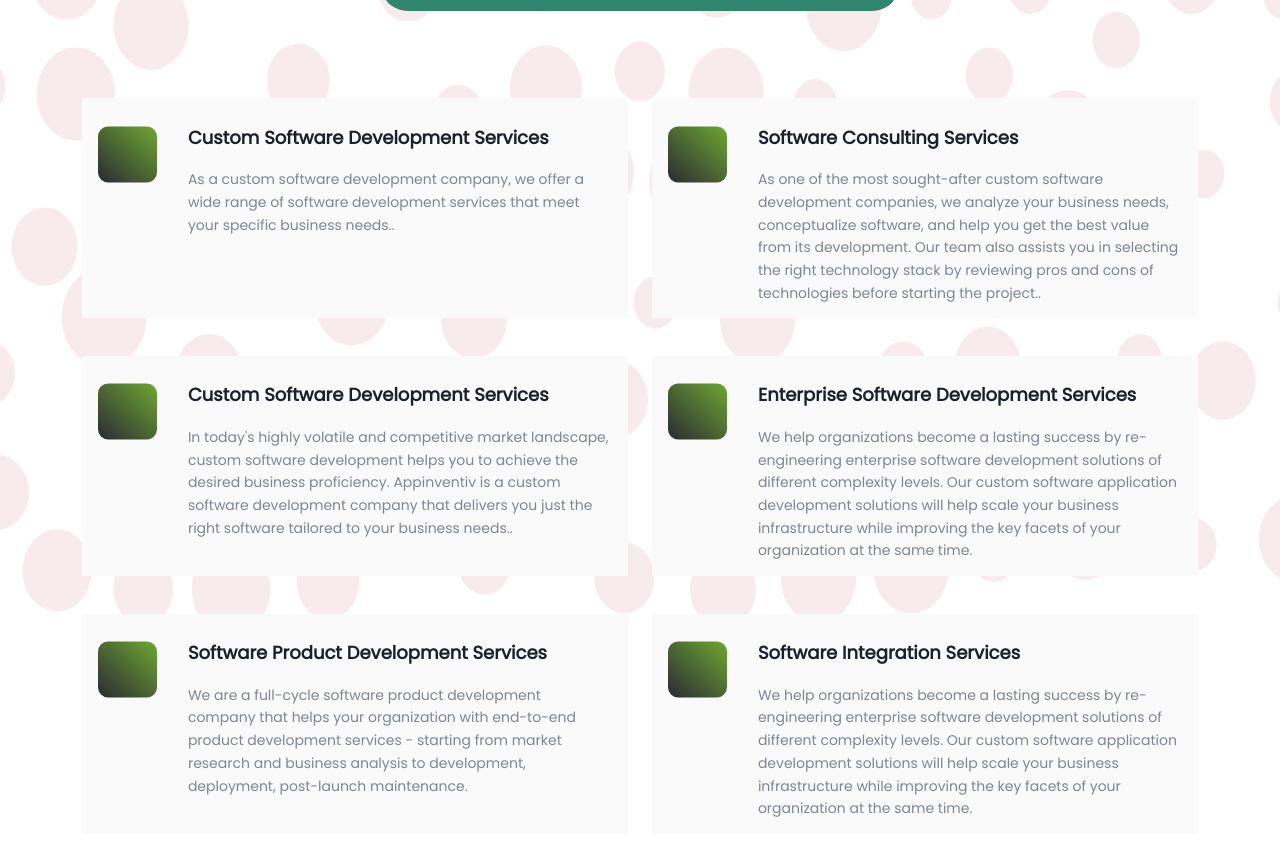
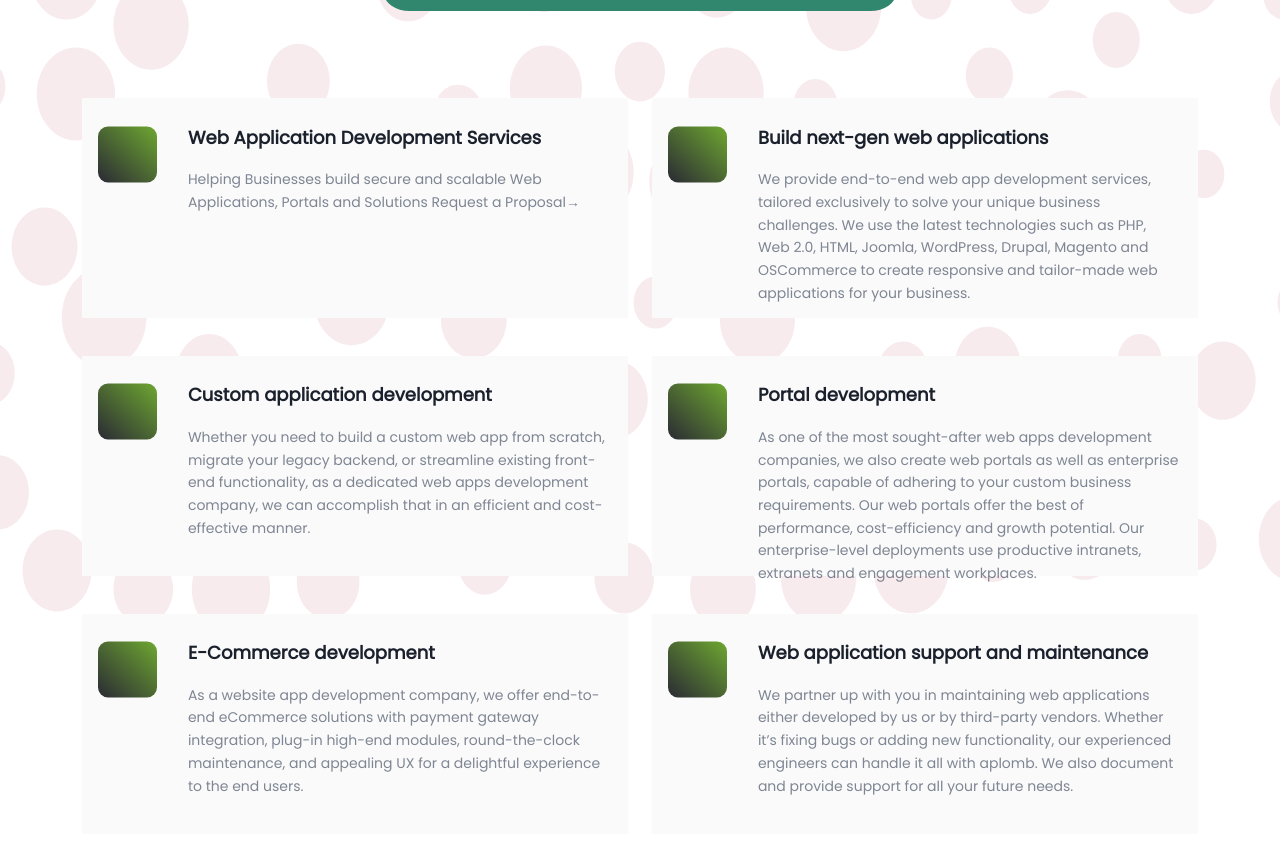
Before and after one commit to AkashPathak1808/OMS, an Angular app: page / in a window 1280 px wide. Shown: the part 1400-2255 px from the top of the page. Built offline with nearby package versions, Linux system fonts and the light colour scheme.

Commit message:
my updates 06-01-24

```diff
--- a/src/app/web-development/web-development.component.html
+++ b/src/app/web-development/web-development.component.html
@@ -49,19 +49,6 @@
   <div class="container2">
     <h2 class="heading">Services</h2>
     <div class="underline"></div>
-    <!-- <div class="box-content">
-      <div class="content2">
-        <div class="box1">IOS</div>
-        <div class="box1">Android</div>
-        <div class="box">App Development</div>
-        <div class="box">Software Development</div>
-        <div class="box">Web Development</div>
-        <div class="box">UI/UX Designing</div>
-        <div class="box">Data Science Analytics</div>
-        <div class="box">AI_ML Development</div>
-        <div class="box1">Blockchain</div>
-      </div>
-    </div> -->
 
     <div class="links">
       <a class="serviceLink">
@@ -108,11 +95,10 @@
                 <img [src]="squarebox" alt="" />
               </div>
               <div class="col-10">
-                <h6>Custom Software Development Services</h6>
+                <h6>Web Application Development Services</h6>
                 <p>
-                  As a custom software development company, we offer a wide
-                  range of software development services that meet your specific
-                  business needs..
+                  Helping Businesses build secure and scalable Web Applications,
+                  Portals and Solutions Request a Proposal→
                 </p>
               </div>
             </div>
@@ -125,14 +111,13 @@
                 <img [src]="squarebox" alt="" />
               </div>
               <div class="col-10">
-                <h6>Software Consulting Services</h6>
+                <h6>Build next-gen web applications</h6>
                 <p>
-                  As one of the most sought-after custom software development
-                  companies, we analyze your business needs, conceptualize
-                  software, and help you get the best value from its
-                  development. Our team also assists you in selecting the right
-                  technology stack by reviewing pros and cons of technologies
-                  before starting the project..
+                  We provide end-to-end web app development services, tailored
+                  exclusively to solve your unique business challenges. We use
+                  the latest technologies such as PHP, Web 2.0, HTML, Joomla,
+                  WordPress, Drupal, Magento and OSCommerce to create responsive
+                  and tailor-made web applications for your business.
                 </p>
               </div>
             </div>
@@ -147,13 +132,12 @@
                 <img [src]="squarebox" alt="" />
               </div>
               <div class="col-10">
-                <h6>Custom Software Development Services</h6>
+                <h6>Custom application development</h6>
                 <p>
-                  In today's highly volatile and competitive market landscape,
-                  custom software development helps you to achieve the desired
-                  business proficiency. Appinventiv is a custom software
-                  development company that delivers you just the right software
-                  tailored to your business needs..
+                  Whether you need to build a custom web app from scratch,
+                  migrate your legacy backend, or streamline existing front-end
+                  functionality, as a dedicated web apps development company, we
+                  can accomplish that in an efficient and cost-effective manner.
                 </p>
               </div>
             </div>
@@ -166,14 +150,15 @@
                 <img [src]="squarebox" alt="" />
               </div>
               <div class="col-10">
-                <h6>Enterprise Software Development Services</h6>
+                <h6>Portal development</h6>
                 <p>
-                  We help organizations become a lasting success by
-                  re-engineering enterprise software development solutions of
-                  different complexity levels. Our custom software application
-                  development solutions will help scale your business
-                  infrastructure while improving the key facets of your
-                  organization at the same time.
+                  As one of the most sought-after web apps development
+                  companies, we also create web portals as well as enterprise
+                  portals, capable of adhering to your custom business
+                  requirements. Our web portals offer the best of performance,
+                  cost-efficiency and growth potential. Our enterprise-level
+                  deployments use productive intranets, extranets and engagement
+                  workplaces.
                 </p>
               </div>
             </div>
@@ -188,12 +173,12 @@
                 <img [src]="squarebox" alt="" />
               </div>
               <div class="col-10">
-                <h6>Software Product Development Services</h6>
+                <h6>E-Commerce development</h6>
                 <p>
-                  We are a full-cycle software product development company that
-                  helps your organization with end-to-end product development
-                  services - starting from market research and business analysis
-                  to development, deployment, post-launch maintenance.
+                  As a website app development company, we offer end-to-end
+                  eCommerce solutions with payment gateway integration, plug-in
+                  high-end modules, round-the-clock maintenance, and appealing
+                  UX for a delightful experience to the end users.
                 </p>
               </div>
             </div>
@@ -206,14 +191,13 @@
                 <img [src]="squarebox" alt="" />
               </div>
               <div class="col-10">
-                <h6>Software Integration Services</h6>
+                <h6>Web application support and maintenance</h6>
                 <p>
-                  We help organizations become a lasting success by
-                  re-engineering enterprise software development solutions of
-                  different complexity levels. Our custom software application
-                  development solutions will help scale your business
-                  infrastructure while improving the key facets of your
-                  organization at the same time.
+                  We partner up with you in maintaining web applications either
+                  developed by us or by third-party vendors. Whether it’s fixing
+                  bugs or adding new functionality, our experienced engineers
+                  can handle it all with aplomb. We also document and provide
+                  support for all your future needs.
                 </p>
               </div>
             </div>
```
Also changed, not shown: src/app/web-development/web-development.component.css (+0 -41 lines).
